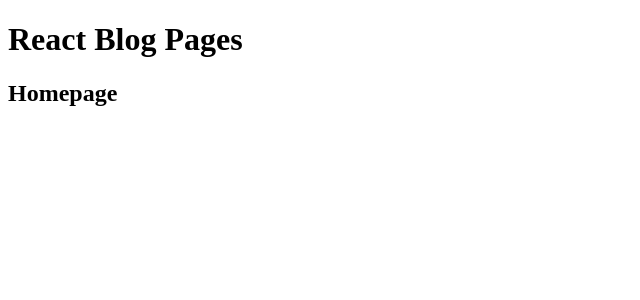
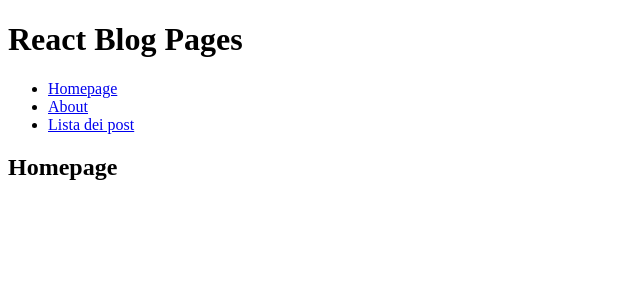
Before and after one commit to ValerioDiBiagio/react-router, a React app: page / in a window 1280 px wide. Shown: the top 300 px of the page, without its empty margins (0-640 px from the left). Built offline with nearby package versions, Linux system fonts and the light colour scheme; the HTML template or start-up script is replaced by a standard one.

Commit message:
feat: add navbar

```diff
--- a/src/App.jsx
+++ b/src/App.jsx
@@ -2,6 +2,7 @@
 import ChiSiamo from "./pages/Chi-siamo"
 import ListaPost from "./pages/Lista-post"
 import Homepage from "./pages/Homepage"
+import Navbar from "./components/Navbar"
 
 function App() {
 
@@ -9,6 +10,7 @@
     <BrowserRouter>
       <header>
         <h1>React Blog Pages</h1>
+        <Navbar />
       </header>
       <main>
         <Routes>
--- /dev/null
+++ b/src/components/Navbar.jsx
@@ -0,0 +1,14 @@
+import { NavLink } from "react-router-dom"
+
+export default function Navbar() {
+    return (
+        <nav>
+            <ul>
+                <li><NavLink to="/">Homepage</NavLink></li>
+                <li><NavLink to="/chi-siamo">About</NavLink></li>
+                <li><NavLink to="/lista-post">Lista dei post</NavLink></li>
+            </ul>
+        </nav>
+
+    )
+}
```
